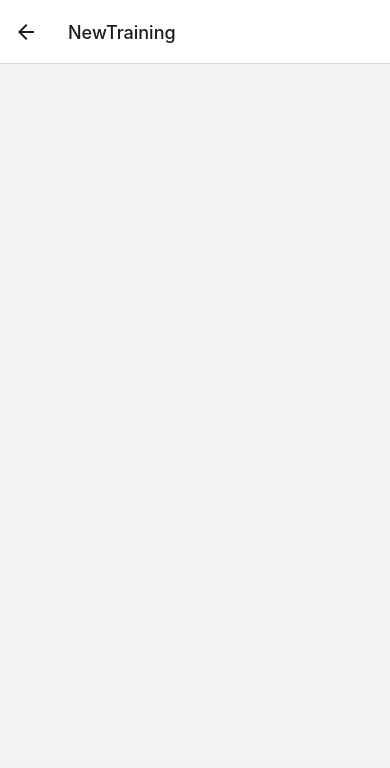
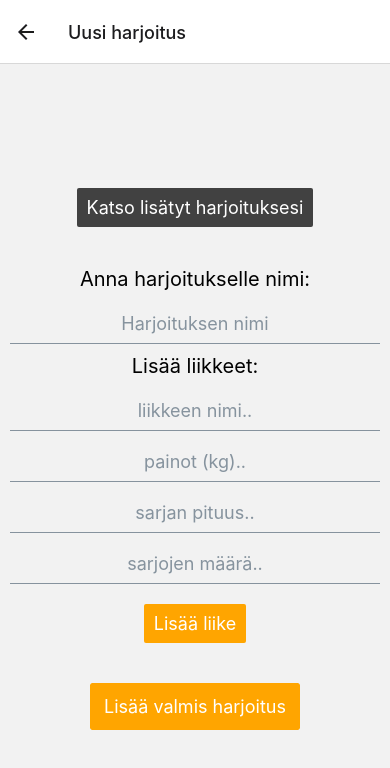
Before and after one commit to unofficialnikke/FitnessApp, a React Native app: screen /NewTraining in a window 390 px wide. Shown: the top 768 px of the page. Built offline with nearby package versions, Linux system fonts and the light colour scheme.

Commit message:
added a new feature to add new trainings

```diff
--- a/components/Calendar.tsx
+++ b/components/Calendar.tsx
@@ -1,10 +1,11 @@
-import { View } from "react-native";
+import { View, Text } from "react-native";
+import { styles } from "../styles/FrontpageStyle";
 
 export default function Calendar() {
 
     return (
         <View>
-
+            <Text style={styles.headerText}>Kalenteri</Text>
         </View>
     )
 }
--- a/components/Frontpage.tsx
+++ b/components/Frontpage.tsx
@@ -1,13 +1,22 @@
 import { Button } from '@rneui/themed';
 import * as React from 'react';
 import { View, Text } from 'react-native';
+import { styles } from '../styles/FrontpageStyle';
 
 export default function ({ navigation }) {
+    const months = ["tammikuu", "helmikuu", "maaliskuu", "huhtikuu", "toukokuu", "kesäkuu",
+        "heinäkuu", "elokuu", "syyskuu", "lokakuu", "marraskuu", "joulukuu"
+    ];
+    let d = new Date()
 
     return (
-        <View>
+        <View style={styles.container}>
+            <Text style={styles.homeText}>{`Tänään: ${d.getDate()}. ${months[d.getMonth()]}ta ${d.getFullYear()}`}</Text>
             <Button
-                title="New Training"
+                title="Lisää uusi harjoitus"
+                type="solid"
+                color="orange"
+                buttonStyle={styles.button}
                 onPress={() => {
                     navigation.navigate('NewTraining');
                 }}
--- a/components/NewTraining.tsx
+++ b/components/NewTraining.tsx
@@ -1,10 +1,114 @@
 import * as React from 'react';
-import { View, Text, Button } from 'react-native';
+import { View, Text, FlatList, ScrollView } from 'react-native';
+import { Input, Button, Tooltip } from '@rneui/themed';
+import { useState } from 'react';
+import { styles } from '../styles/NewTraining';
 
-export default function Calendar({ navigation }) {
+type Training = [string, string, string, string]
+
+export type TrainingList = {
+    name: string;
+    training: Training[]
+}
+
+export default function NewTraining({ navigation }) {
+    const [trainingList, setTrainingList] = useState<Training[]>([])
+    const [trainingLists, setTrainingLists] = useState<TrainingList[]>([])
+    const [trainingListName, setTrainingListName] = useState("")
+    const [trainingName, setTrainingName] = useState("")
+    const [weight, setWeight] = useState("")
+    const [repetitions, setRepetitions] = useState("")
+    const [amount, setAmount] = useState("")
+
+    const addTraining = () => {
+        const newTraining: Training = [trainingName, weight, repetitions, amount];
+        setTrainingList([...trainingList, newTraining]);
+        setTrainingName("");
+        setWeight("");
+        setRepetitions("");
+        setAmount("");
+    };
+
+    const addTrainingList = () => {
+        const newTrainingList: TrainingList = {
+            name: trainingListName,
+            training: trainingList
+        };
+        setTrainingLists([...trainingLists, newTrainingList])
+        setTrainingListName("")
+        setTrainingList([])
+    }
+
 
     return (
-        <View>
+        <View style={styles.container}>
+            <Button
+                style={{ padding: 10 }}
+                type="solid"
+                color="#414141"
+                title="Katso lisätyt harjoituksesi"
+                onPress={() =>
+                    navigation.navigate('ShowTrainings', { trainingLists: trainingLists })}
+            />
+            <Text style={{ fontSize: 20, marginBottom: 12, marginTop: 30 }}>Anna harjoitukselle nimi:</Text>
+            <Input
+                style={styles.input}
+                placeholder="Harjoituksen nimi"
+                value={trainingListName}
+                onChangeText={t => {
+                    setTrainingListName(t)
+                }}
+            />
+            <Text style={{ fontSize: 20, marginBottom: 12 }}>Lisää liikkeet:</Text>
+            <Input
+                style={styles.input}
+                placeholder="liikkeen nimi.."
+                value={trainingName}
+                onChangeText={(t) => {
+                    setTrainingName(t)
+                }}
+            /><Input
+                style={styles.input}
+                placeholder="painot (kg).."
+                value={weight}
+                keyboardType="numeric"
+                onChangeText={(t) => {
+                    setWeight(t)
+                }}
+            /><Input
+                style={styles.input}
+                placeholder="sarjan pituus.."
+                value={repetitions}
+                keyboardType="numeric"
+                onChangeText={(t) => {
+                    setRepetitions(t)
+                }}
+            /><Input
+                style={styles.input}
+                placeholder="sarjojen määrä.."
+                value={amount}
+                keyboardType="numeric"
+                onChangeText={t => {
+                    setAmount(t)
+                }}
+            />
+            <Button
+                style={{ padding: 10 }}
+                type="solid"
+                color="orange"
+                onPress={addTraining}
+                title="Lisää liike"
+            />
+
+            <View style={{ marginTop: 30 }}>
+                <Button
+                    size="lg"
+                    type="solid"
+                    color="orange"
+                    onPress={addTrainingList}
+                    title="Lisää valmis harjoitus"
+                />
+            </View>
 
         </View>
     )
--- /dev/null
+++ b/components/ShowTrainings.tsx
@@ -0,0 +1,35 @@
+import * as React from 'react';
+import { View, FlatList, Text } from "react-native";
+import { styles } from '../styles/FrontpageStyle';
+
+export default function ShowTrainings({ route }) {
+    const { trainingLists } = route.params
+
+    return (
+        <View style={styles.container}>
+            {trainingLists.length === 0 ?
+                <Text style={{ fontSize: 22 }}>No trainings added yet</Text>
+                :
+                <FlatList
+                    data={trainingLists}
+                    keyExtractor={(item) => item.name}
+                    renderItem={({ item }) => (
+                        <View style={{ marginBottom: 10 }}>
+                            <Text style={{ fontSize: 20 }}>{item.name}</Text>
+                            {item.training.map((training: any[], index: React.Key | null | undefined) => (
+                                <View key={index}>
+                                    <Text style={{ fontSize: 16 }}>
+                                        {`${training[0]} - `}
+                                        {`Painot: ${training[1]} kg, `}
+                                        {`Sarja: ${training[2]}, `}
+                                        {`Toistot: ${training[3]}x`}
+                                    </Text>
+                                </View>
+                            ))}
+                        </View>
+                    )}
+                />
+            }
+        </View>
+    );
+};
--- a/components/StackNavi.tsx
+++ b/components/StackNavi.tsx
@@ -3,16 +3,19 @@ import { createStackNavigator } from '@react-navigation/stack';
 import Frontpage from './Frontpage';
 import NewTraining from './NewTraining'
 import TabNavi from './TabNavi';
+import ShowTrainings from './ShowTrainings';
 
 const Stack = createStackNavigator();
 
 export default function StackNavi() {
+
     return (
         <NavigationContainer>
             <Stack.Navigator>
                 <Stack.Screen name="TabNavi" component={TabNavi} options={{ headerShown: false }} />
                 <Stack.Screen name="Frontpage" component={Frontpage} />
-                <Stack.Screen name="NewTraining" component={NewTraining} />
+                <Stack.Screen name="NewTraining" component={NewTraining} options={{ title: "Uusi harjoitus" }} />
+                <Stack.Screen name="ShowTrainings" component={ShowTrainings} options={{ title: "Harjoitukset" }} />
             </Stack.Navigator>
         </NavigationContainer>
     );
--- a/components/TabNavi.tsx
+++ b/components/TabNavi.tsx
@@ -4,7 +4,7 @@ import Calendar from './Calendar';
 import Frontpage from './Frontpage';
 import Trainings from './Trainings';
 import { View } from 'react-native';
-import { styles } from '../styles/Style';
+import { styles } from '../styles/FrontpageStyle';
 import { useNavigation } from '@react-navigation/native';
 
 function HomeScreen() {
@@ -43,9 +43,9 @@ export default function TabNavi() {
                 tabBarIcon: ({ focused, color, size }) => {
                     let iconName: React.ComponentProps<typeof Ionicons>['name'] = 'add-outline';
 
-                    if (route.name === 'Home') {
+                    if (route.name === 'Etusivu') {
                         iconName = focused ? 'home' : 'home-outline';
-                    } else if (route.name === 'Calendar') {
+                    } else if (route.name === 'Kalenteri') {
                         iconName = focused ? 'calendar' : 'calendar-outline';
                     } else {
                         iconName = focused ? 'barbell' : 'barbell-outline';
@@ -59,9 +59,9 @@ export default function TabNavi() {
                 tabBarActiveBackgroundColor: '#414141',
             })}
         >
-            <Tab.Screen name="Frontpage" component={HomeScreen} />
-            <Tab.Screen name="Calendar" component={CalendarScreen} />
-            <Tab.Screen name="Trainings" component={TrainingsScreen} />
+            <Tab.Screen name="Etusivu" component={HomeScreen} />
+            <Tab.Screen name="Kalenteri" component={CalendarScreen} />
+            <Tab.Screen name="Harjoitukset" component={TrainingsScreen} />
         </Tab.Navigator>
     )
 }
--- a/components/Trainings.tsx
+++ b/components/Trainings.tsx
@@ -1,10 +1,11 @@
-import { View } from "react-native";
+import { View, Text } from "react-native";
+import { styles } from "../styles/FrontpageStyle";
 
 export default function Trainings() {
 
     return (
         <View>
-
+            <Text style={styles.headerText}>Harjotukset</Text>
         </View>
     )
 }
--- a/package.json
+++ b/package.json
@@ -15,8 +15,9 @@
     "@rneui/themed": "^4.0.0-rc.7",
     "expo": "~48.0.9",
     "expo-status-bar": "~1.4.4",
+    "moment": "^2.29.4",
     "react": "18.2.0",
-    "react-native": "0.71.4"
+    "react-native": "0.71.6"
   },
   "devDependencies": {
     "@babel/core": "^7.20.0",
--- /dev/null
+++ b/styles/FrontpageStyle.tsx
@@ -0,0 +1,24 @@
+import { StyleSheet } from "react-native"
+
+export const styles = StyleSheet.create({
+    container: {
+        flex: 1,
+        justifyContent: 'center',
+        alignItems: 'center'
+    },
+    button: {
+        borderRadius: 10,
+        marginHorizontal: 50,
+        height: 40,
+        width: 170,
+        marginVertical: 10,
+    },
+    homeText: {
+        marginBottom: 20,
+        textAlign: "center",
+        fontSize: 22,
+    },
+    headerText: {
+        fontSize: 22,
+    }
+})
--- a/styles/Style.tsx
+++ b/styles/NewTraining.tsx
@@ -4,9 +4,15 @@ export const styles = StyleSheet.create({
     container: {
         flex: 1,
         justifyContent: 'center',
-        alignItems: 'center'
+        alignItems: 'center',
     },
-    overlayButton: {
-        margin: 10
+    text: {
+        fontSize: 18
+    },
+    input: {
+        textAlign: "center",
+    },
+    map: {
+
     }
 })
```
Also changed, not shown: 1 other file (tests, documents, lock files or other folders).
